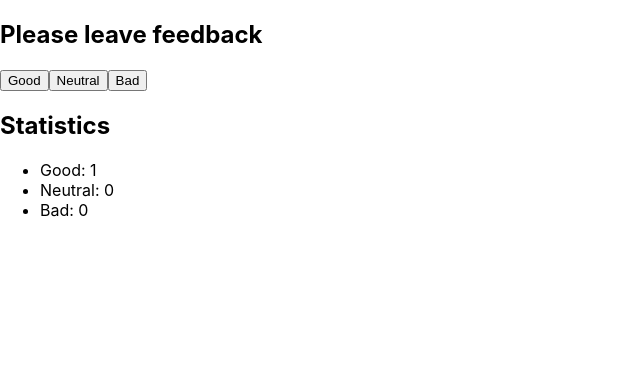
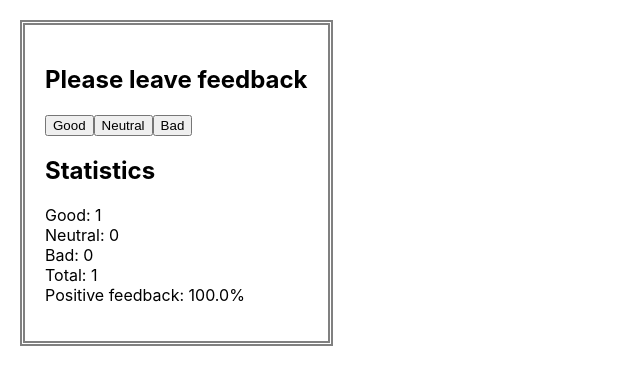
Before and after one commit to tekuzm/goit-react-hw-02-feedback, a React (Create React App) app: page / in a window 1280 px wide. Both pictures are taken after a click on the button "Good". Shown: the top 384 px of the page, without its empty margins (0-640 px from the left). Built offline with nearby package versions, Linux system fonts and the light colour scheme.

Commit message:
Add Statistics and additional methods

```diff
--- a/package.json
+++ b/package.json
@@ -7,6 +7,7 @@
     "@testing-library/jest-dom": "^5.16.3",
     "@testing-library/react": "^12.1.4",
     "@testing-library/user-event": "^13.5.0",
+    "prop-types": "^15.8.1",
     "react": "^18.1.0",
     "react-dom": "^18.1.0",
     "react-scripts": "5.0.1",
--- a/src/components/App.jsx
+++ b/src/components/App.jsx
@@ -2,6 +2,7 @@ import React, { Component } from 'react';
 import Section from './Section/Section';
 import FeedbackOptions from './FeedbackOptions/FeedbackOptions';
 import Statistics from './Statistics/Statistics';
+import Notification from './Notification/Notification';
 
 class App extends Component {
   state = {
@@ -20,14 +21,37 @@ class App extends Component {
     // } else {
     //   this.setState({ bad: this.state.bad + 1 });
     // }
+  };
 
-    console.log(this.state);
+  countTotalFeedback = () => {
+    // Object.values(obj).reduce((good, neutral, bad) => good + neutral + bad, 0);
+    // const values = Object.values(obj);
+
+    // const total = values.reduce((accumulator, value) => {
+    //   return accumulator + value;
+    // }, 0);
+
+    const { good, neutral, bad } = this.state;
+
+    return good + neutral + bad;
+  };
+
+  countPositiveFeedbackPercentage = () => {
+    const { good } = this.state;
+    return ((good / this.countTotalFeedback()) * 100).toFixed(1);
   };
 
   render() {
     const { good, neutral, bad } = this.state;
     return (
-      <div>
+      <div
+        style={{
+          margin: '20px',
+          padding: '20px',
+          width: 'fit-content',
+          border: 'thick double grey',
+        }}
+      >
         <Section title="Please leave feedback">
           <FeedbackOptions
             options={['Good', 'Neutral', 'Bad']}
@@ -36,7 +60,17 @@ class App extends Component {
         </Section>
 
         <Section title="Statistics">
-          <Statistics good={good} neutral={neutral} bad={bad} />
+          {this.countTotalFeedback() > 0 ? (
+            <Statistics
+              good={good}
+              neutral={neutral}
+              bad={bad}
+              total={this.countTotalFeedback()}
+              positivePercentage={this.countPositiveFeedbackPercentage()}
+            />
+          ) : (
+            <Notification message="There is no feedback" />
+          )}
         </Section>
       </div>
     );
--- /dev/null
+++ b/src/components/Notification/Notification.jsx
@@ -0,0 +1,9 @@
+import PropTypes from 'prop-types';
+
+const Notification = ({ message }) => <p>{message}</p>;
+
+Notification.ptopTypes = {
+  message: PropTypes.string.isRequired,
+};
+
+export default Notification;
--- a/src/components/Statistics/Statistics.jsx
+++ b/src/components/Statistics/Statistics.jsx
@@ -1,9 +1,22 @@
-const Statistics = ({ good, neutral, bad }) => (
-  <ul>
+import PropTypes from 'prop-types';
+import css from './Statistics.module.css';
+
+const Statistics = ({ good, neutral, bad, total, positivePercentage }) => (
+  <ul className={css.statisticsList}>
     <li>Good: {good}</li>
     <li>Neutral: {neutral}</li>
     <li>Bad: {bad}</li>
+    <li>Total: {total}</li>
+    <li>Positive feedback: {positivePercentage}%</li>
   </ul>
 );
 
+Statistics.propTypes = {
+  good: PropTypes.number.isRequired,
+  neutral: PropTypes.number.isRequired,
+  bad: PropTypes.number.isRequired,
+  total: PropTypes.number.isRequired,
+  positivePercentage: PropTypes.string.isRequired,
+};
+
 export default Statistics;
--- /dev/null
+++ b/src/components/Statistics/Statistics.module.css
@@ -0,0 +1,4 @@
+.statisticsList {
+  list-style: none;
+  padding-left: 0;
+}
```
Also changed, not shown: src/components/FeedbackOptions/FeedbackOptions.jsx (+7 -0 lines), src/components/Section/Section.jsx (+7 -0 lines), 2 other files (tests, documents, lock files or other folders).
